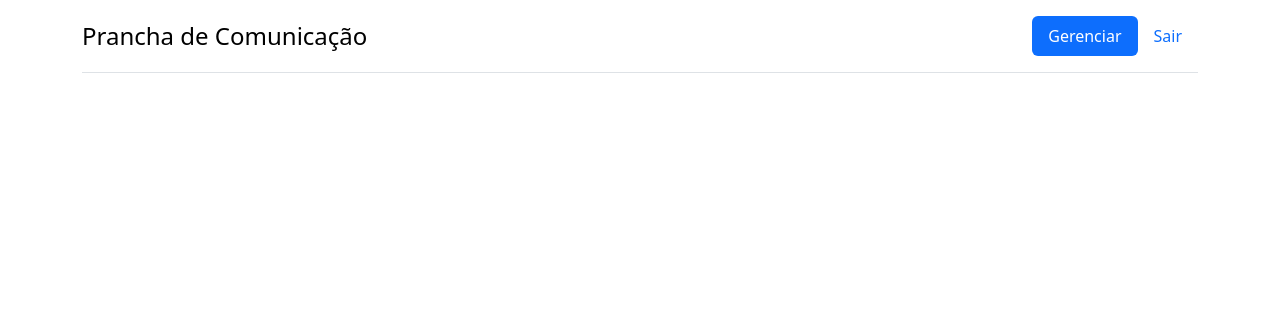
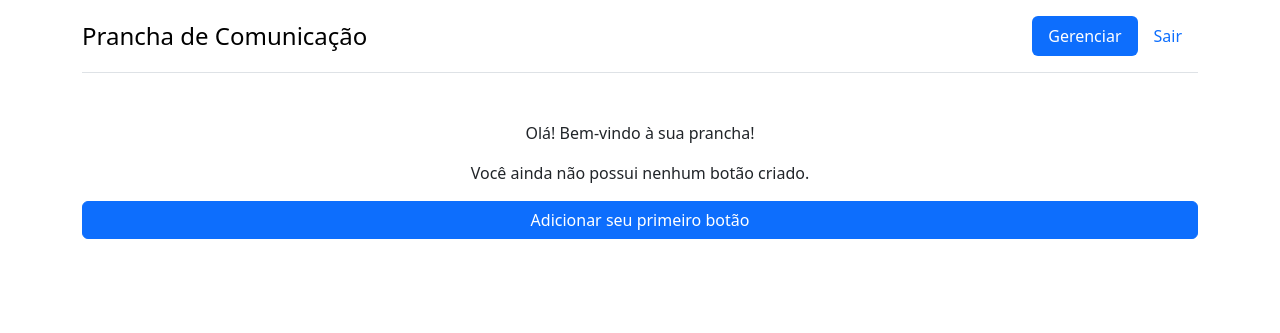
Before and after one commit to bbarreto/jogatea, a Django app: page /boards/ in a window 1280 px wide. Shown: the top 333 px of the page. Run offline with Django 5.2, Linux system fonts and the light colour scheme; a user stored in the database is signed in; data comes from the database, SQL or seed files in the repository.

Commit message:
Show a message if we don't have any button created

```diff
--- a/templates/boards/index.html
+++ b/templates/boards/index.html
@@ -12,6 +12,19 @@ function play(identifier) {
 {% endblock %}
 
 {% block content %}
+
+    {% if buttons.count == 0 %}
+    <div class="row">
+        <div class="col">
+            <div class="d-flex flex-column py-3 text-center">
+                <p>Olá! Bem-vindo à sua prancha!</p>
+                <p>Você ainda não possui nenhum botão criado.</p>
+                <a href="{% url 'create_board' %}" class="btn btn-primary w-100">Adicionar seu primeiro botão</a>
+            </div>
+        </div>
+    </div>
+    {% endif %}
+
     <div class="row">
         {% for button in buttons  %}
             <div id="{{ button.id }}" class="col-12 col-sm-6 col-md-4 col-lg-3 mb-3 d-flex align-items-stretch">
```
